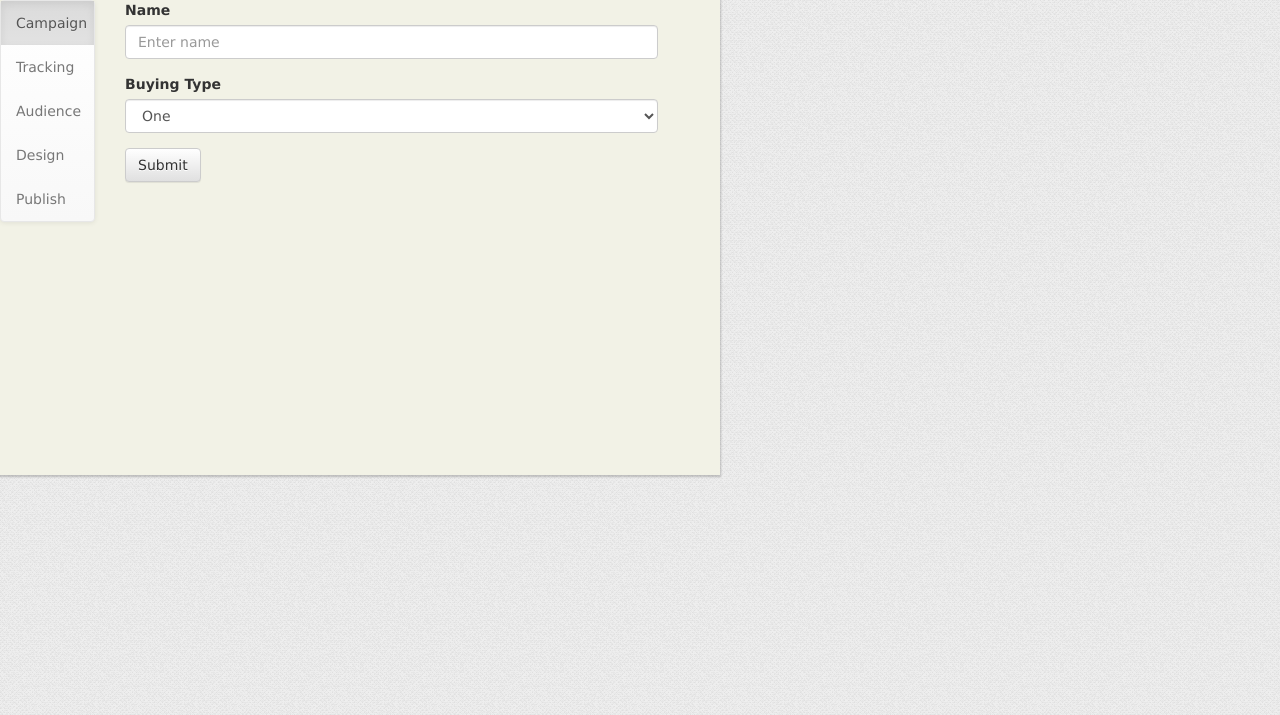
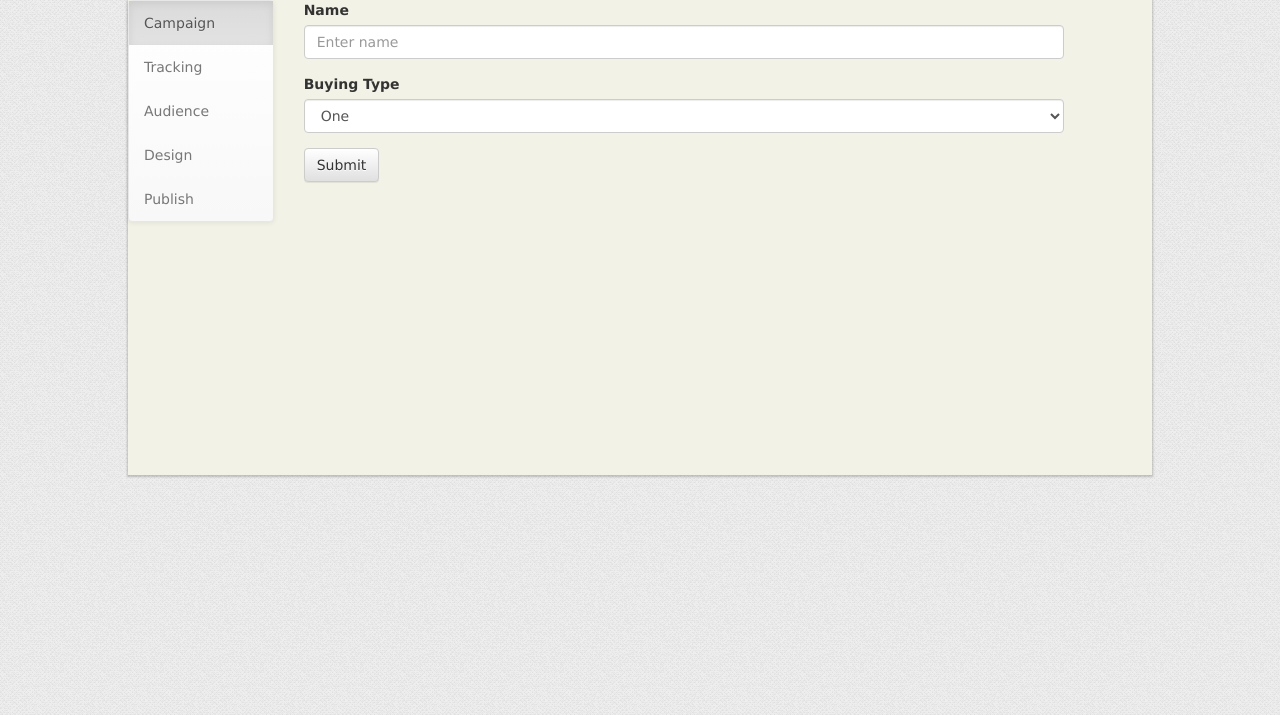
Before and after one commit to pmfesuohdam/fmp, a PHP site: page /campaign/new/index.html in a window 1280 px wide. Shown: the top 715 px of the page. Run offline with PHP 8.4, Linux system fonts and the light colour scheme; some libraries are stand-ins or nearby versions.

Commit message:
main-content css

```diff
--- a/FMP_ui/assets/css/default/dashboard.css
+++ b/FMP_ui/assets/css/default/dashboard.css
@@ -119,9 +119,11 @@ clear:both;
 }
 
 .main-content {
-  width: 720px; /*主内容宽度*/
-  display: inline; /*防止IE6又边距*/
-  float: left;
+  width: 1024px; /*主内容宽度*/
+  //display: inline; /*防止IE6又边距*/
+  //float: left;
+  margin-left:auto;
+  margin-right:auto;
   margin-bottom: 5px; /*主内容与footer之间的垂直间距，可自行修改*/
   background-color: #F2F2E6;
   min-height: 475px;
```
